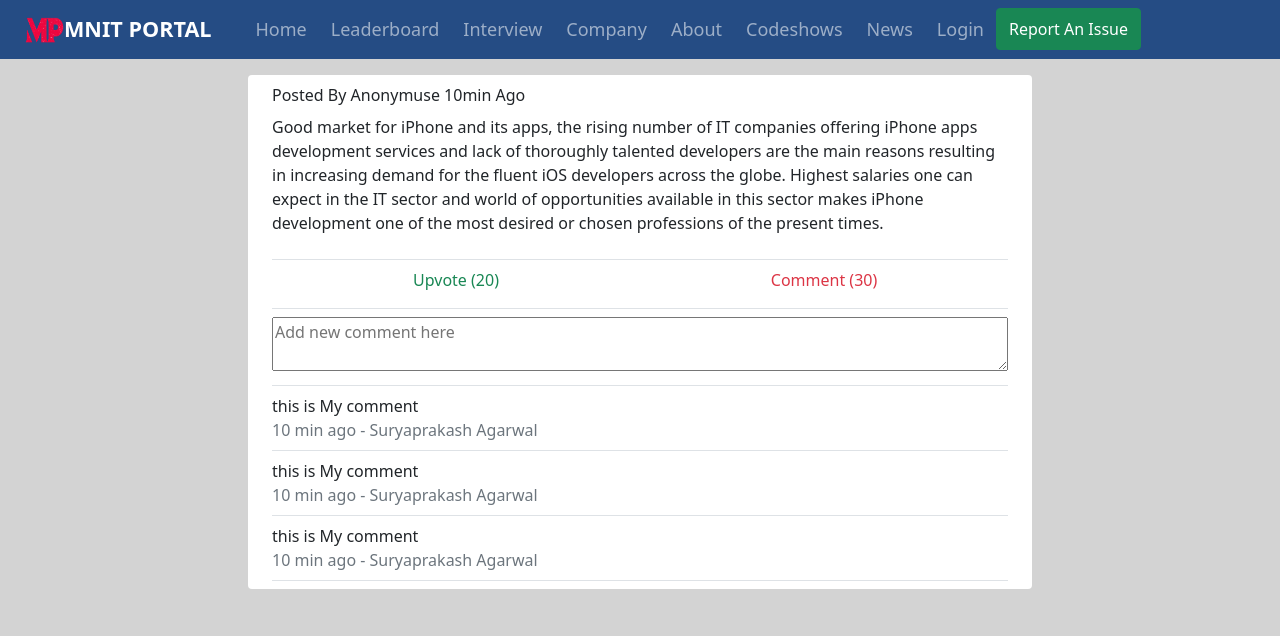
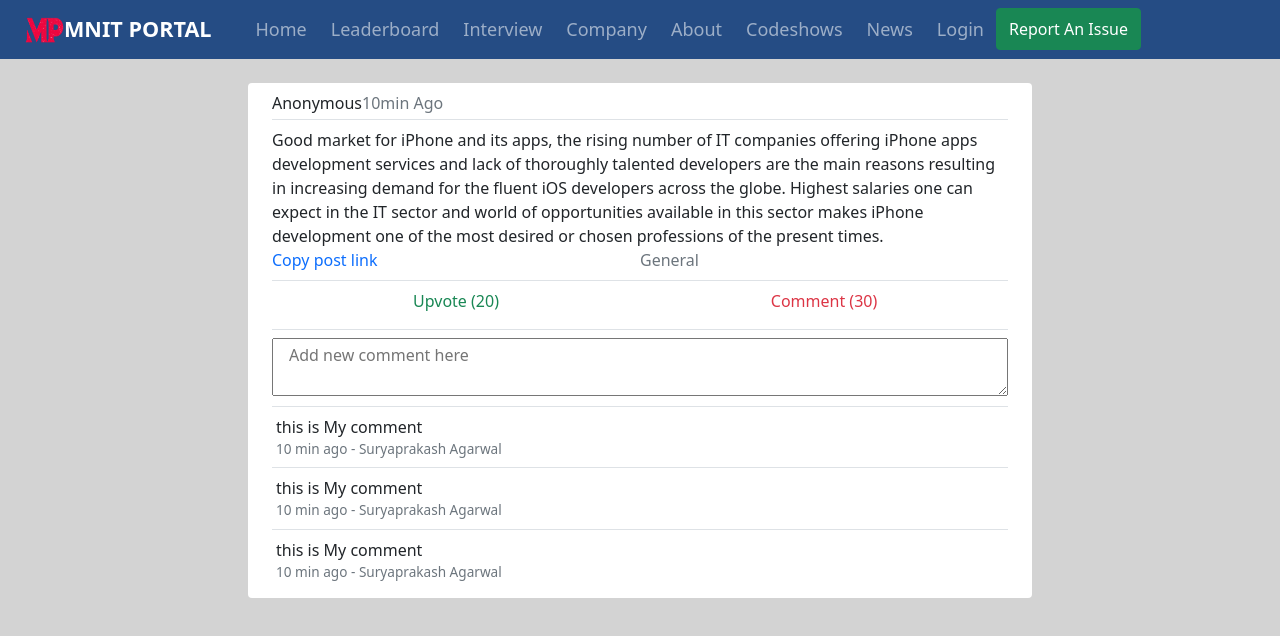
Before and after one commit to Surya1231/mnit-portal, a React (Create React App) app: page /post/30 in a window 1280 px wide. Shown: the top 636 px of the page. Built offline with nearby package versions, Linux system fonts and the light colour scheme.

Commit message:
comments and post added

```diff
--- a/package.json
+++ b/package.json
@@ -16,9 +16,11 @@
     "react-dom": "^16.13.1",
     "react-icons": "^3.10.0",
     "react-quill": "^1.3.5",
+    "react-redux": "^7.2.0",
     "react-router": "^5.2.0",
     "react-router-dom": "^5.2.0",
     "react-scripts": "3.4.1",
+    "redux": "^4.0.5",
     "resolve-url-loader": "^3.1.1"
   },
   "scripts": {
--- a/src/components/Company/Company.js
+++ b/src/components/Company/Company.js
@@ -18,7 +18,7 @@ class Company extends React.Component {
 
   render() {
     return (
-      <div className="content-box pt-3 overflow-y-auto h-90vh">
+      <div className="content-box pt-3">
         <CompanyInputBar
           initialValues={this.state.values}
           onSubmit={this.onSubmit}
--- a/src/components/Home/Editor.js
+++ b/src/components/Home/Editor.js
@@ -6,12 +6,12 @@ class Editor extends React.Component {
   constructor(props) {
     super(props);
     this.state = { editorHtml: "", theme: "snow" };
-    this.handleChange = this.handleChange.bind(this);
   }
 
-  handleChange(html) {
+  handleChange = (html) => {
     this.setState({ editorHtml: html });
-  }
+    this.props.onChange(html);
+  };
 
   render() {
     return (
--- a/src/components/Home/FullPost.js
+++ b/src/components/Home/FullPost.js
@@ -1,68 +1,10 @@
 import React from "react";
+import PostBox from "./PostBox";
 
-const FullPost = () => {
+const FullPost = ({ post }) => {
   return (
-    <div className="post my-3 mx-auto px-2" style={{ maxWidth: "800px" }}>
-      <div className="bg-white rounded py-2 px-4">
-        <div className="meta-data font-weight-bold text-lg">
-          Posted By Anonymuse{" "}
-          <span className="float-right pr-3"> 10min Ago</span>
-        </div>
-        <div className="post-centent mt-2">
-          Good market for iPhone and its apps, the rising number of IT companies
-          offering iPhone apps development services and lack of thoroughly
-          talented developers are the main reasons resulting in increasing
-          demand for the fluent iOS developers across the globe. Highest
-          salaries one can expect in the IT sector and world of opportunities
-          available in this sector makes iPhone development one of the most
-          desired or chosen professions of the present times.
-          <br />
-        </div>
-        <div className="action border-top mt-4">
-          <div className="row">
-            <div className="py-2 px-0 col-6 hover">
-              <div className="text-center text-success border-right pointer">
-                Upvote (20)
-              </div>
-            </div>
-            <div className="py-2 px-0 col-6 hover">
-              <div className="text-center text-danger pointer">
-                Comment (30)
-              </div>
-            </div>
-          </div>
-        </div>
-        <div className="comments border-top mt-2">
-          <div className="commentbox py-2 border-bottom">
-            <textarea className="w-100" placeholder="Add new comment here" />
-            <div className="buttons"></div>
-          </div>
-          <div className="commentbox py-2 border-bottom">
-            <div className="row">
-              <div className="col-12 px-0 py-0">this is My comment</div>
-              <div className="col-12 text-muted px-0 py-0">
-                10 min ago - Suryaprakash Agarwal
-              </div>
-            </div>
-          </div>
-          <div className="commentbox py-2 border-bottom">
-            <div className="row">
-              <div className="col-12 px-0 py-0">this is My comment</div>
-              <div className="col-12 text-muted px-0 py-0">
-                10 min ago - Suryaprakash Agarwal
-              </div>
-            </div>
-          </div>
-          <div className="commentbox py-2 border-bottom">
-            <div className="row">
-              <div className="col-12 px-0 py-0">this is My comment</div>
-              <div className="col-12 text-muted px-0 py-0">
-                10 min ago - Suryaprakash Agarwal
-              </div>
-            </div>
-          </div>
-        </div>
-      </div>
+    <div className="px-2 py-2 mx-auto" style={{ maxWidth: "800px" }}>
+      <PostBox post={post} open={true} />
     </div>
   );
 };
--- a/src/components/Home/Home.js
+++ b/src/components/Home/Home.js
@@ -14,12 +14,13 @@ class Home extends React.Component {
     categoryList: ["All", "General", "Interview", "Competitive"],
     post: [
       {
+        id: 1,
         postedBy: "",
         createdAt: "",
         category: "",
         anonymouse: false,
         content: "",
-        upvotes: 10,
+        upvotes: [],
         comments: [],
       },
     ],
@@ -60,13 +61,13 @@ class Home extends React.Component {
         <div className="col-lg-7 col-md-9 px-0 py-0">
           <div className="px-3 pb-3">
             <div
-              className="new-post-button bg-white text-center font-weight-bold text-primary rounded py-3 pointer"
+              className="new-post-button bg-white text-center font-weight-bold text-base rounded py-3 pointer"
               onClick={this.toggleNewPost}
             >
               {this.state.newPost ? "Back to Forum" : "Add New Post"}
             </div>
             {this.state.newPost ? (
-              <NewPost />
+              <NewPost categories={this.state.categoryList.slice(1)} />
             ) : (
               <div className="post-container">
                 <PostBox />
--- /dev/null
+++ b/src/components/Home/NewComment.js
@@ -0,0 +1,75 @@
+import React from "react";
+
+class NewComment extends React.Component {
+  state = {
+    commenting: false,
+    comment: "",
+    anonymous: false,
+  };
+
+  onChangeHandler = (eve) => {
+    this.setState({
+      [eve.target.name]: eve.target.value,
+    });
+  };
+
+  changeCommenting = (value) => {
+    this.setState({
+      commenting: value,
+    });
+    if (!value) {
+      this.setState({ comment: "" });
+    }
+  };
+
+  onSubmit = () => {
+    console.log(this.state);
+  };
+
+  render() {
+    return (
+      <div
+        className="commentbox pt-2 pb-1 border-top"
+        onFocus={() => this.changeCommenting(true)}
+      >
+        <textarea
+          className="w-100 px-3 py-1"
+          placeholder="Add new comment here"
+          name="comment"
+          rows={this.state.commenting ? 4 : 2}
+          value={this.state.comment}
+          onChange={this.onChangeHandler}
+        />
+        {this.state.commenting && (
+          <div className="buttons row">
+            <div className="form-check col-md-6">
+              <input
+                className="form-check-input"
+                name="anonymous"
+                type="checkbox"
+                onChange={this.onChangeHandler}
+              />
+              <label className="form-check-label">Post this Anonymously</label>
+            </div>
+            <div className="col-md-6 px-0 mt-2 mt-md-0 text-md-right">
+              <button
+                className="btn btn-outline-danger mr-2 btn-sm px-4"
+                onClick={() => this.changeCommenting(false)}
+              >
+                Cancel
+              </button>
+              <button
+                className="btn btn-outline-primary btn-sm px-4"
+                onClick={this.onSubmit}
+              >
+                Submit
+              </button>
+            </div>
+          </div>
+        )}
+      </div>
+    );
+  }
+}
+
+export default NewComment;
--- a/src/components/Home/NewPost.js
+++ b/src/components/Home/NewPost.js
@@ -2,7 +2,7 @@ import React from "react";
 import Editor from "./Editor";
 
 class NewPost extends React.Component {
-  state = this.props.initialValues;
+  state = {};
 
   onChangeHandle = (eve) => {
     this.setState({
@@ -10,13 +10,24 @@ class NewPost extends React.Component {
     });
   };
 
+  onDescriptionChange = (html) => {
+    this.setState({
+      content: html,
+    });
+  };
+
+  onSubmit = (eve) => {
+    eve.preventDefault();
+    console.log(this.state);
+  };
+
   render() {
     return (
-      <div className="w-100 bg-white px-4 py-4 mt-3 shadow rounded">
+      <div className="w-100 bg-white px-2 px-md-4 py-4 mt-3 shadow rounded">
         <h5 className="text-primary text-center font-weight-semibold ">
           New Post
         </h5>
-        <form>
+        <form onSubmit={this.onSubmit}>
           <div className="form-group">
             <label htmlFor="category">Category</label>
             <select
@@ -25,14 +36,19 @@ class NewPost extends React.Component {
               className="form-control"
               onChange={this.onChangeHandle}
             >
-              <option value="general"> General </option>
-              <option value="interview"> Interview </option>
-              <option value="competitive"> Competitive </option>
+              {this.props.categories.map((item, index) => (
+                <option value={item} key={index}>
+                  {item}
+                </option>
+              ))}
             </select>
           </div>
           <div className="form-group mt-3">
             <label>Description</label>
-            <Editor placeHolder="Description" />
+            <Editor
+              placeHolder="Description"
+              onChange={this.onDescriptionChange}
+            />
           </div>
           <div className="form-group row mt-3">
             <div className="col-sm-2 px-0"> Posted By : </div>
@@ -42,15 +58,17 @@ class NewPost extends React.Component {
                   className="form-check-input"
                   type="checkbox"
                   id="gridCheck1"
+                  name="anonymous"
+                  onChange={this.onChangeHandle}
                 />
-                <label className="form-check-label" for="gridCheck1">
+                <label className="form-check-label">
                   Post this Anonymously
                 </label>
               </div>
             </div>
           </div>
           <div className="form-group mt-3">
-            <button className="btn btn-outline-primary px-4"> Submit</button>
+            <button className="btn btn-outline-primary px-4">Submit</button>
           </div>
         </form>
       </div>
--- a/src/components/Home/PostBox.js
+++ b/src/components/Home/PostBox.js
@@ -1,13 +1,35 @@
-import React from "react";
-import { Link } from "react-router-dom";
+import React, { useState } from "react";
+import NewComment from "./NewComment";
+import CopyOnClick from "../common/CopyOnClick";
 
-const PostBox = ({}) => {
+const CommentBox = () => {
+  return (
+    <div className="commentbox py-2 border-top">
+      <div className="row px-1">
+        <div className="col-12 px-0 py-0">this is My comment</div>
+        <div
+          className="col-12 text-muted px-0 py-0 text-small"
+          style={{ fontSize: "0.85rem" }}
+        >
+          10 min ago - Suryaprakash Agarwal
+        </div>
+      </div>
+    </div>
+  );
+};
+
+const PostBox = ({ post, open = false }) => {
+  const url = String(window.location);
+  const baseUrl = url.split("/")[0] + "//" + url.split("/")[2];
+  const [showComment, changeShowComment] = useState(open);
   return (
     <div className="post mt-3">
-      <div className="bg-white rounded py-2 px-4">
-        <div className="meta-data font-weight-bold text-lg">
+      <div className="bg-white rounded py-2 px-3 px-md-4">
+        <div className="meta-data font-weight-bold text-lg border-bottom pb-1">
           Anonymous
-          <span className="float-right pr-3"> 10min Ago</span>
+          <span className="float-right pr-3 font-weight-normal text-muted">
+            10min Ago
+          </span>
         </div>
         <div className="post-centent mt-2">
           Good market for iPhone and its apps, the rising number of IT companies
@@ -18,9 +40,17 @@ const PostBox = ({}) => {
           available in this sector makes iPhone development one of the most
           desired or chosen professions of the present times.
           <br />
-          <Link to="/post/30" target="_blank">
-            View full post
-          </Link>
+          <div className="info row">
+            <div className="col-6 px-0 py-0 text-primary">
+              <span className="pointer">
+                <CopyOnClick
+                  text="Copy post link"
+                  link={`${baseUrl}${process.env.PUBLIC_URL}/post/70`}
+                />
+              </span>
+            </div>
+            <div className="col-6 px-0 py-0 text-right text-muted">General</div>
+          </div>
         </div>
         <div className="action border-top mt-2">
           <div className="row">
@@ -30,14 +60,23 @@ const PostBox = ({}) => {
               </div>
             </div>
             <div className="py-2 px-0 col-6 hover">
-              <div className="text-center text-danger pointer">
-                <Link to="/post/30" target="_blank">
-                  Comment (30)
-                </Link>
+              <div
+                className="text-center text-danger pointer"
+                onClick={() => changeShowComment(!showComment)}
+              >
+                Comment (30)
               </div>
             </div>
           </div>
         </div>
+        {showComment && (
+          <div className="comments  mt-2">
+            <NewComment />
+            <CommentBox />
+            <CommentBox />
+            <CommentBox />
+          </div>
+        )}
       </div>
     </div>
   );
--- a/src/components/Navbar/ReportAnIssue.js
+++ b/src/components/Navbar/ReportAnIssue.js
@@ -13,7 +13,7 @@ const ReportAnIssue = () => {
         Report An Issue
       </button>
       <div
-        className="modal fade"
+        className="modal fade text-dark"
         id="reportIssue"
         tabIndex={-1}
         role="dialog"
--- /dev/null
+++ b/src/components/common/CopyOnClick.js
@@ -0,0 +1,44 @@
+import React from "react";
+
+class CopyOnClick extends React.Component {
+  state = {
+    text: this.props.text,
+  };
+
+  constructor(props) {
+    super(props);
+    this.textArea = React.createRef();
+  }
+
+  onClick = () => {
+    this.textArea.current.classList.toggle("d-none");
+    this.textArea.current.select();
+    document.execCommand("copy");
+    this.textArea.current.classList.toggle("d-none");
+    this.setState({
+      text: "Copied!",
+    });
+    setTimeout(() => {
+      this.setState({
+        text: this.props.text,
+      });
+    }, 1000);
+  };
+
+  render() {
+    return (
+      <>
+        <span onClick={this.onClick} className="w-100">
+          {this.state.text}
+        </span>
+        <input
+          className="d-none"
+          ref={this.textArea}
+          defaultValue={this.props.link}
+        />
+      </>
+    );
+  }
+}
+
+export default CopyOnClick;
--- a/src/css/app.scss
+++ b/src/css/app.scss
@@ -150,6 +150,10 @@ $error-color-light: rgb(231, 176, 176);
   overflow-y: auto;
 }
 
+.text-base {
+  color: $base-color;
+}
+
 .h-90vh {
   height: 90vh;
 }
```
